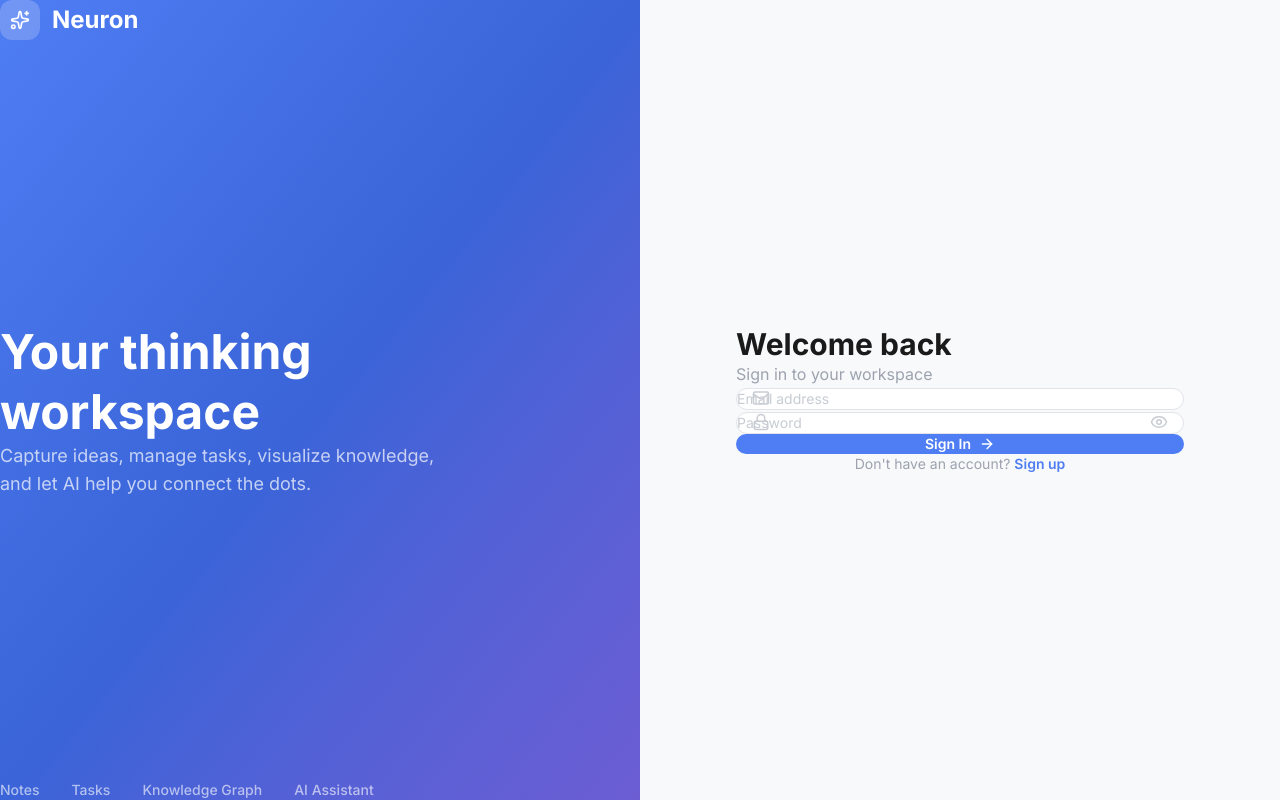
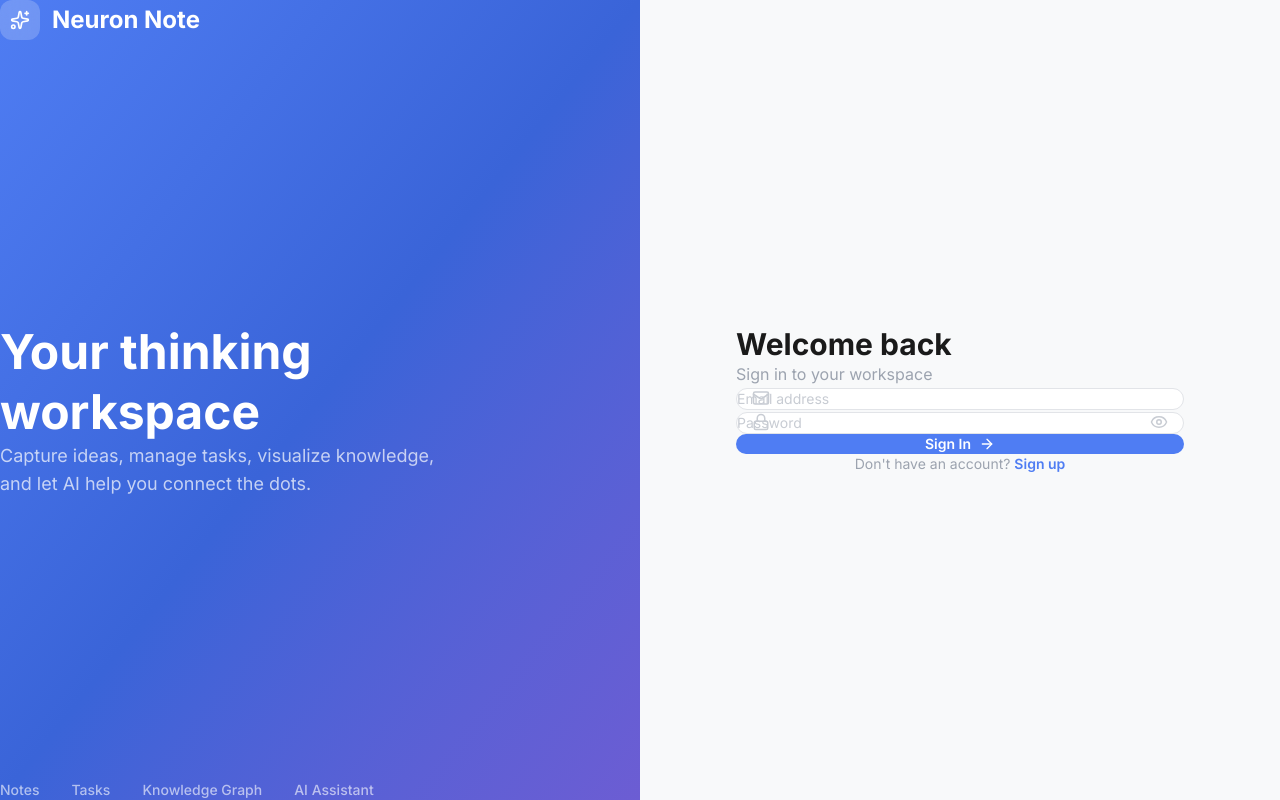
Before and after one commit to samisback2024/Neuron-Note, a React (Vite) app: page /auth in a window 1280 px wide. Built offline with nearby package versions, Linux system fonts and the light colour scheme; no server answers.

Commit message:
Rename to Neuron Note

```diff
--- a/index.html
+++ b/index.html
@@ -7,7 +7,7 @@
     <meta name="theme-color" content="#4F7DF3" />
     <meta
       name="description"
-      content="Neuron - Your intelligent productivity workspace"
+      content="Neuron Note - Your intelligent productivity workspace"
     />
     <link rel="apple-touch-icon" href="/favicon.svg" />
     <link rel="preconnect" href="https://fonts.googleapis.com" />
@@ -16,7 +16,7 @@
       href="https://fonts.googleapis.com/css2?family=Inter:wght@300;400;500;600;700;800&display=swap"
       rel="stylesheet"
     />
-    <title>Neuron</title>
+    <title>Neuron Note</title>
   </head>
   <body>
     <div id="root"></div>
--- a/package.json
+++ b/package.json
@@ -1,5 +1,5 @@
 {
-  "name": "neuron",
+  "name": "neuron-note",
   "private": true,
   "version": "0.0.0",
   "type": "module",
--- a/src/components/Layout/Sidebar.tsx
+++ b/src/components/Layout/Sidebar.tsx
@@ -85,7 +85,7 @@ export function Sidebar() {
                 exit={{ opacity: 0 }}
                 className="font-semibold text-surface-900 dark:text-white text-lg whitespace-nowrap"
               >
-                Neuron
+                Neuron Note
               </motion.span>
             )}
           </AnimatePresence>
--- a/src/components/OnboardingTour.tsx
+++ b/src/components/OnboardingTour.tsx
@@ -6,7 +6,7 @@ const TOUR_STEPS = [
   {
     title: "Welcome to the Interactive Demo",
     description:
-      "Let's walk through Neuron's core features: creating notes, linking them, visualizing connections, and getting AI insights.",
+      "Let's walk through Neuron Note's core features: creating notes, linking them, visualizing connections, and getting AI insights.",
   },
   {
     title: "Create Notes",
--- a/src/pages/AuthPage.tsx
+++ b/src/pages/AuthPage.tsx
@@ -53,7 +53,7 @@ export function AuthPage() {
           <div className="w-10 h-10 rounded-xl bg-white/20 backdrop-blur flex items-center justify-center">
             <Sparkles size={20} className="text-white" />
           </div>
-          <span className="text-2xl font-bold text-white">Neuron</span>
+          <span className="text-2xl font-bold text-white">Neuron Note</span>
         </div>
         <div>
           <h1 className="text-5xl font-bold text-white leading-tight mb-4">
@@ -88,7 +88,7 @@ export function AuthPage() {
               <Sparkles size={20} className="text-white" />
             </div>
             <span className="text-2xl font-bold text-surface-900 dark:text-white">
-              Neuron
+              Neuron Note
             </span>
           </div>
 
--- a/src/pages/Dashboard.tsx
+++ b/src/pages/Dashboard.tsx
@@ -145,7 +145,7 @@ export function Dashboard() {
                 </span>
               </div>
               <h3 className="text-xl font-bold">
-                Experience Neuron&apos;s Full Workflow
+                Experience Neuron Note&apos;s Full Workflow
               </h3>
               <p className="text-sm text-white/70 mt-1">
                 Take a guided tour: Create a note → Link ideas → Visualize
```
Also changed, not shown: 1 other file (tests, documents, lock files or other folders).
